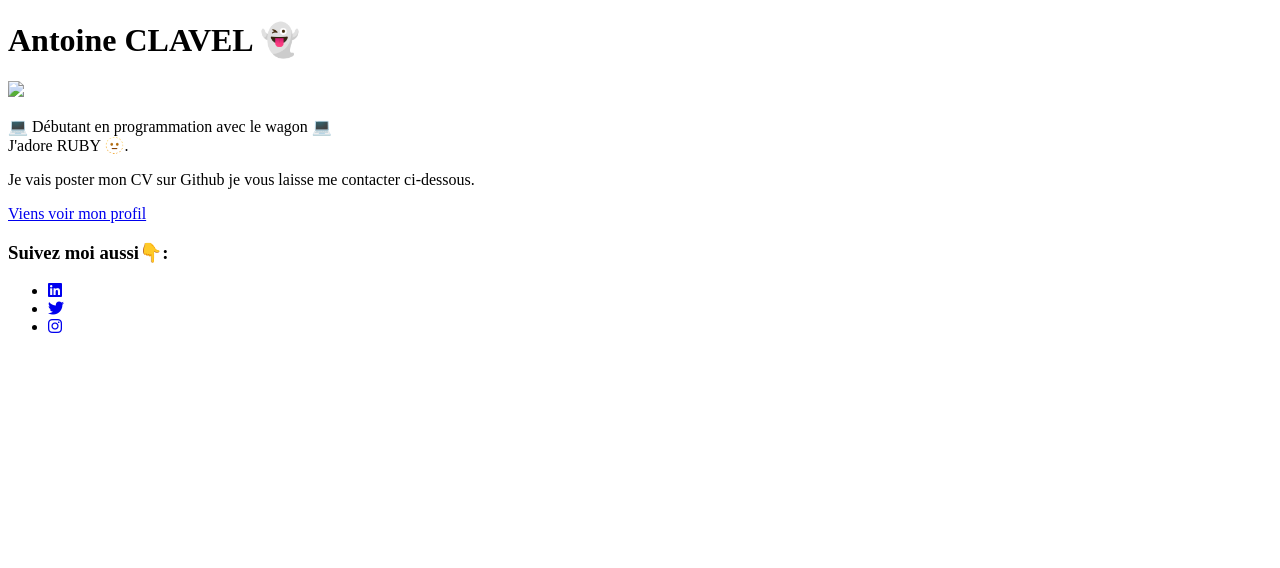
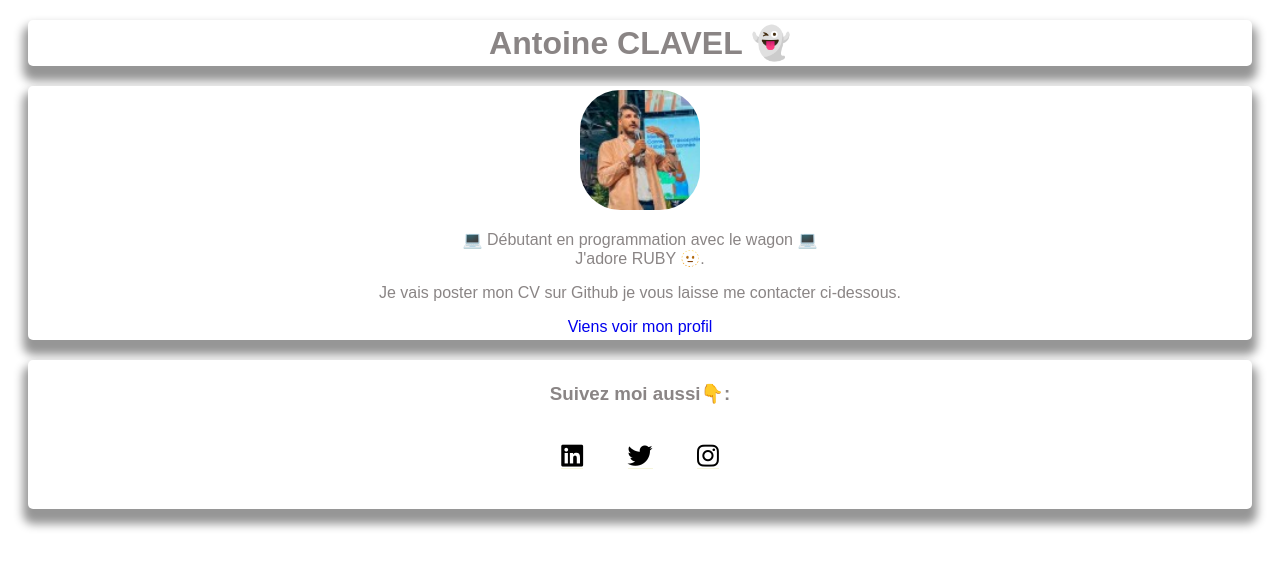
Before and after one commit to Aclavel4592/profile, a plain HTML site: page index.html in a window 1280 px wide. Drawn offline with Linux system fonts and the light colour scheme; the site is published under a folder, as on GitHub Pages, so addresses that start at the root find nothing.

Commit message:
CV online

```diff
--- a/index.html
+++ b/index.html
@@ -4,7 +4,7 @@
     <meta charset="UTF-8">
     <meta name="viewport" content="width=device-width, initial-scale=1.0">
     <link rel="stylesheet" href="https://use.fontawesome.com/releases/v6.1.2/css/all.css">
-    <link rel="stylesheet" href="/style.css">
+    <link rel="stylesheet" href="style.css">
     <meta name="viewport" content="width=device-width, initial-scale=1">
     <title>My Profile website</title>
 
@@ -14,7 +14,7 @@
     <h1 class="card-white center-text">Antoine CLAVEL 👻</h1>
 
     <div class="center-text card-white">
-      <img src="/images/profile_image.jpeg" id="profile_picture"/>
+      <img src="images/profile_image.jpeg" id="profile_picture"/>
       <p> 💻 Débutant en programmation avec le wagon 💻<br> J'adore RUBY 🫥.</p>
       <p>Je vais poster mon CV sur Github je vous laisse me contacter ci-dessous.</p>
       <a href="https://www.lewagon.com/fr">Viens voir mon profil</a>
```
